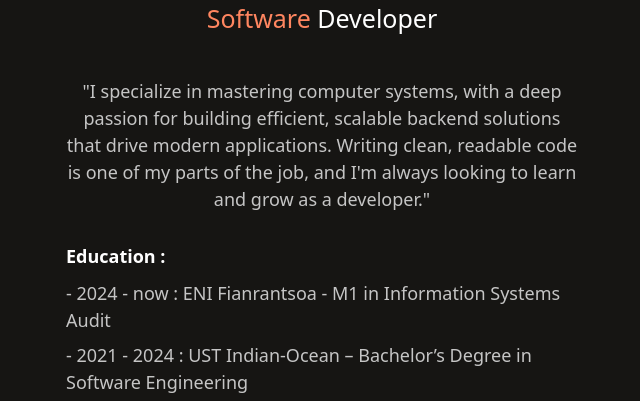
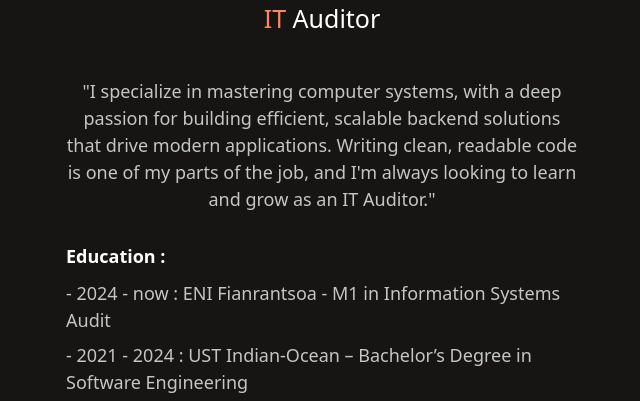
Before and after one commit to Marino2004/portfolio, a website: page index.html in a window 1280 px wide. Shown: the part 396-797 px from the top of the page, without its empty margins (318-958 px from the left). Drawn offline with Linux system fonts and the light colour scheme.

Commit message:
update 2026 footer

```diff
--- a/index.html
+++ b/index.html
@@ -18,12 +18,12 @@
                     Marino Miha <br />
                 </h3>
                 <h1 class="mx-auto  text-center  text-[25px] text-[#FF8660]">
-                    Software <span class=" bg-clip-text bg-gradient-to-tr text-white">Developer</span>
+                    IT <span class=" bg-clip-text bg-gradient-to-tr text-white">Auditor</span>
                 </h1>
 
                 <p class="mx-auto mt-[40px] mb-[30px] text-[18px] font-light text-[#C5C5C5] text-center max-w-lg">
                     "I specialize in mastering computer systems, with a deep passion for building efficient, scalable backend solutions that drive modern applications. Writing clean, readable code is one of my parts of the job, and I'm
-                    always looking to learn and grow as a developer."
+                    always looking to learn and grow as an IT Auditor."
                 </p>
 
                 <h3 class="mx-auto  text-[18px] font-extrabold text-white ">Education :</h3>
@@ -82,7 +82,7 @@
                 </div>
                 <footer class="shadow m-4 dark:bg-[#161513]">
                     <div class="w-full mx-auto max-w-screen-xl p-4 md:flex md:items-center md:justify-between">
-                        <span class="text-sm text-gray-500 sm:text-center dark:text-gray-400">© 2025 <span class="hover:underline">Marino Miha</span>
+                        <span class="text-sm text-gray-500 sm:text-center dark:text-gray-400">© 2026 <span class="hover:underline">Marino Miha</span>
                         </span>
                         <ul class=" flex space-x-4 flex flex-wrap items-center mt-3 text-sm font-medium text-gray-500 dark:text-gray-400 sm:mt-0">
                             <li>
```
